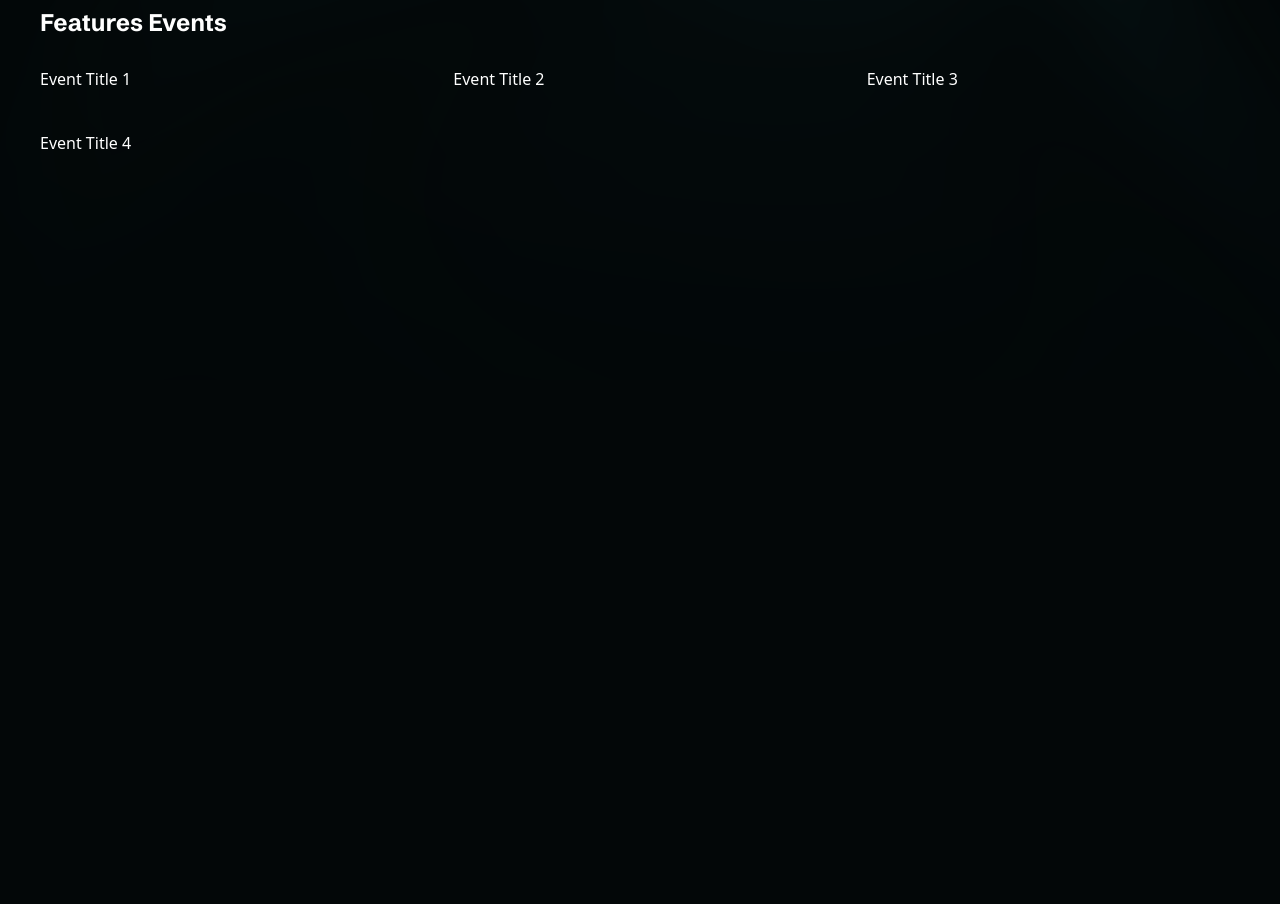
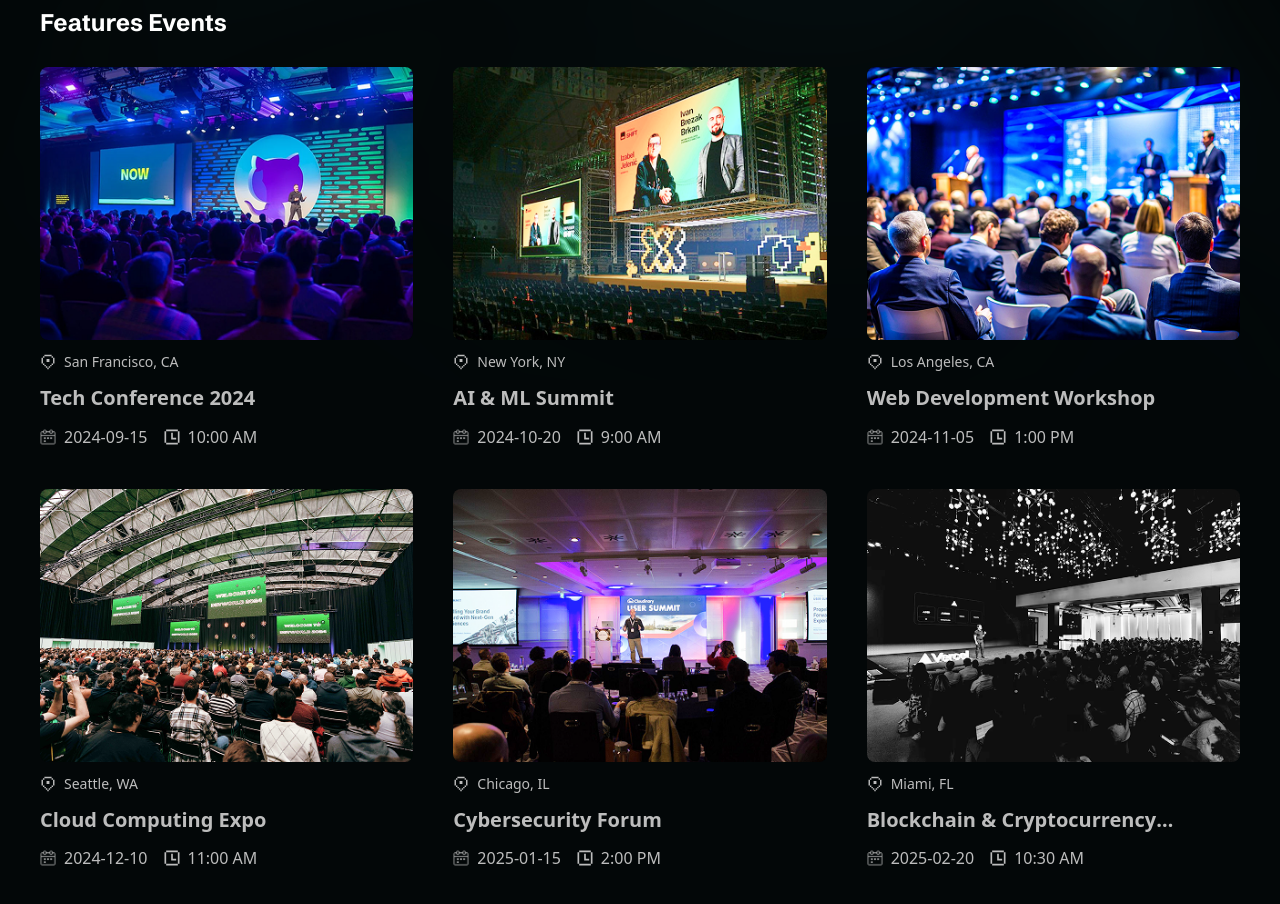
Before and after one commit to abdallahawad3/events, a Next.js app: page / in a window 1280 px wide. Shown: the part 420-1324 px from the top of the page. Before the commit the page ends 800 px from the top, so only its background shows below. Built offline with nearby package versions, Linux system fonts and the light colour scheme; a web font is replaced by a local one.

Commit message:
Refactor event display: integrate EventCard component, add event data, and enhance ExploreBtn

```diff
--- a/app/page.tsx
+++ b/app/page.tsx
@@ -1,4 +1,6 @@
-import ExploreBtn from "@/components/ui/Shared/ExploarBtn";
+import EventCard from "@/components/EventCard";
+import ExploreBtn from "@/components/ui/Shared/ExploreBtn";
+import { events } from "@/lib/constants";
 
 const page = () => {
   return (
@@ -14,8 +16,10 @@ const page = () => {
         <h3>Features Events</h3>
 
         <ul className="events">
-          {[1, 2, 3, 4].map((event) => (
-            <li key={event}>Event Title {event}</li>
+          {events.map((event) => (
+            <li key={event.id}>
+              <EventCard key={event.id} {...event} />
+            </li>
           ))}
         </ul>
       </div>
--- a/components/EventCard.tsx
+++ b/components/EventCard.tsx
@@ -1,23 +1,59 @@
+import type { EventItem } from "@/types";
 import Image from "next/image";
 import Link from "next/link";
 import type { FC } from "react";
 
-interface IProps {
-  title: string;
-  image: string;
-}
-
-const EventCard: FC<IProps> = ({ title, image }) => {
+const EventCard: FC<EventItem> = ({
+  title,
+  image,
+  date,
+  location,
+  slug,
+  time,
+}) => {
   return (
-    <Link href={`/events`} id="event-card">
+    <Link href={`/events/${slug}`} id="event-card">
       <Image
         src={image}
         alt={title}
         width={410}
         height={300}
-        className="poster"
+        className="poster w-full h-auto rounded-md"
       />
+      <div className="flex items-center gap-2">
+        <Image
+          src="/icons/pin.svg"
+          alt="Location Icon"
+          width={16}
+          height={16}
+          className="w-4 h-4"
+        />
+        <p>{location}</p>
+      </div>
       <p className="title">{title}</p>
+
+      <div className="datetime">
+        <div className="flex items-center gap-2">
+          <Image
+            src="/icons/calendar.svg"
+            alt="Calendar Icon"
+            width={16}
+            height={16}
+            className="w-4 h-4"
+          />
+          <span>{date}</span>
+        </div>
+        <div className="flex items-center gap-2">
+          <Image
+            src="/icons/clock.svg"
+            alt="Clock Icon"
+            width={16}
+            height={16}
+            className="w-4 h-4"
+          />
+          <span>{time}</span>
+        </div>
+      </div>
     </Link>
   );
 };
--- /dev/null
+++ b/lib/constants.ts
@@ -0,0 +1,58 @@
+import type { EventItem } from "@/types";
+
+export const events: EventItem[] = [
+  {
+    id: 1,
+    title: "Tech Conference 2024",
+    image: "/images/event1.png",
+    slug: "tech-conference-2024",
+    location: "San Francisco, CA",
+    date: "2024-09-15",
+    time: "10:00 AM",
+  },
+  {
+    id: 2,
+    title: "AI & ML Summit",
+    image: "/images/event2.png",
+    slug: "ai-ml-summit",
+    location: "New York, NY",
+    date: "2024-10-20",
+    time: "9:00 AM",
+  },
+  {
+    id: 3,
+    title: "Web Development Workshop",
+    image: "/images/event3.png",
+    slug: "web-development-workshop",
+    location: "Los Angeles, CA",
+    date: "2024-11-05",
+    time: "1:00 PM",
+  },
+  {
+    id: 4,
+    title: "Cloud Computing Expo",
+    image: "/images/event4.png",
+    slug: "cloud-computing-expo",
+    location: "Seattle, WA",
+    date: "2024-12-10",
+    time: "11:00 AM",
+  },
+  {
+    id: 5,
+    title: "Cybersecurity Forum",
+    image: "/images/event5.png",
+    slug: "cybersecurity-forum",
+    location: "Chicago, IL",
+    date: "2025-01-15",
+    time: "2:00 PM",
+  },
+  {
+    id: 6,
+    title: "Blockchain & Cryptocurrency Conference",
+    image: "/images/event6.png",
+    slug: "blockchain-cryptocurrency-conference",
+    location: "Miami, FL",
+    date: "2025-02-20",
+    time: "10:30 AM",
+  },
+];
--- /dev/null
+++ b/types/index.ts
@@ -0,0 +1,9 @@
+export type EventItem = {
+  id: number;
+  title: string;
+  date: string;
+  image: string;
+  location: string;
+  time: string;
+  slug: string;
+};
```
Also changed, not shown: components/ui/Shared/ExploreBtn.tsx (renamed from components/ui/Shared/ExploarBtn.tsx).
